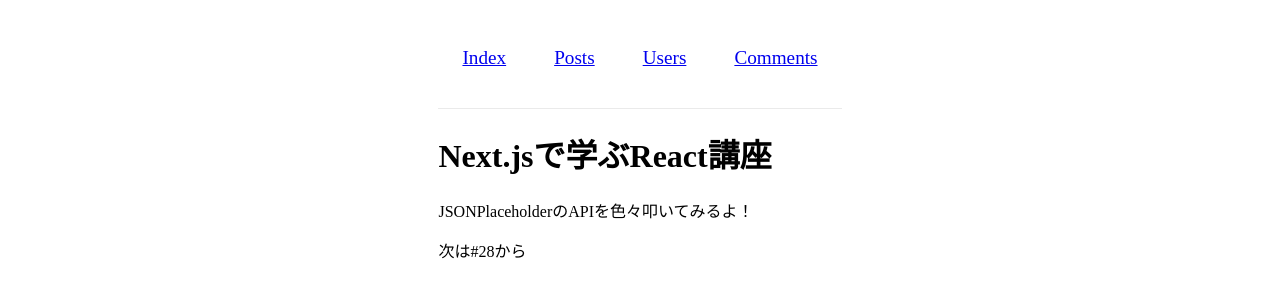
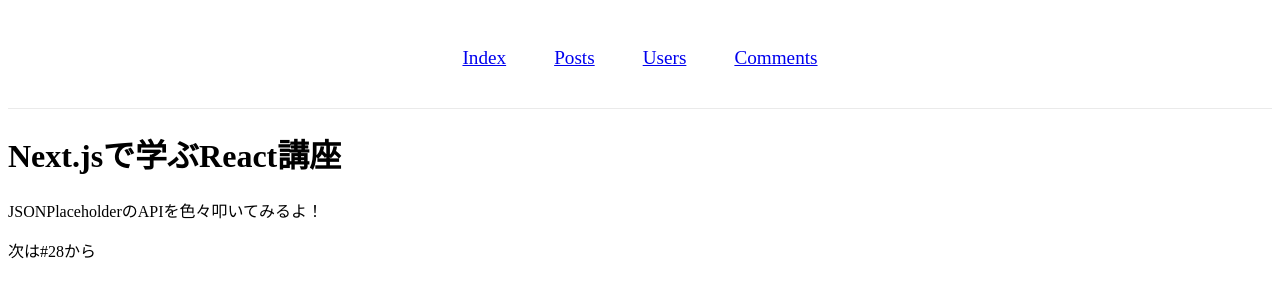
Before and after one commit to kinaoshi/reactstudy, a Next.js app: page / in a window 1280 px wide. Shown: the top 300 px of the page. Built offline with nearby package versions, Linux system fonts and the light colour scheme.

Commit message:
#28途中まで

```diff
--- a/src/components/Layout/Layout.module.css
+++ /dev/null
@@ -1,11 +0,0 @@
-.container {
-  min-height: 100vh;
-  max-width: 600px;
-  margin: 0 auto;
-  padding: 0 0.5rem;
-  display: flex;
-  flex-direction: column;
-  align-items: center;
-}
-
-/*  */
--- a/src/components/Layout/index.jsx
+++ b/src/components/Layout/index.jsx
@@ -1,5 +1,13 @@
-import classes from "src/components/Layout/Layout.module.css";
+
 
 export const Layout = (props) => {
-  return <div className={classes.container}>{props.children}</div>;
+  return <div className="flex flex-col items-center　mx-auto max-w-2xl">{props.children}</div>;
 };
+
+// min-height: 100vh;
+// max-width: 600px;
+// margin: 0 auto;
+// padding: 0 0.5rem;
+// display: flex;
+// flex-direction: column;
+// align-items: center;
--- a/src/styles/globals.css
+++ /dev/null
@@ -1,16 +0,0 @@
-html,
-body {
-  padding: 0;
-  margin: 0;
-  font-family: -apple-system, BlinkMacSystemFont, Segoe UI, Roboto, Oxygen,
-    Ubuntu, Cantarell, Fira Sans, Droid Sans, Helvetica Neue, sans-serif;
-}
-
-a {
-  color: inherit;
-  text-decoration: none;
-}
-
-* {
-  box-sizing: border-box;
-}
```
